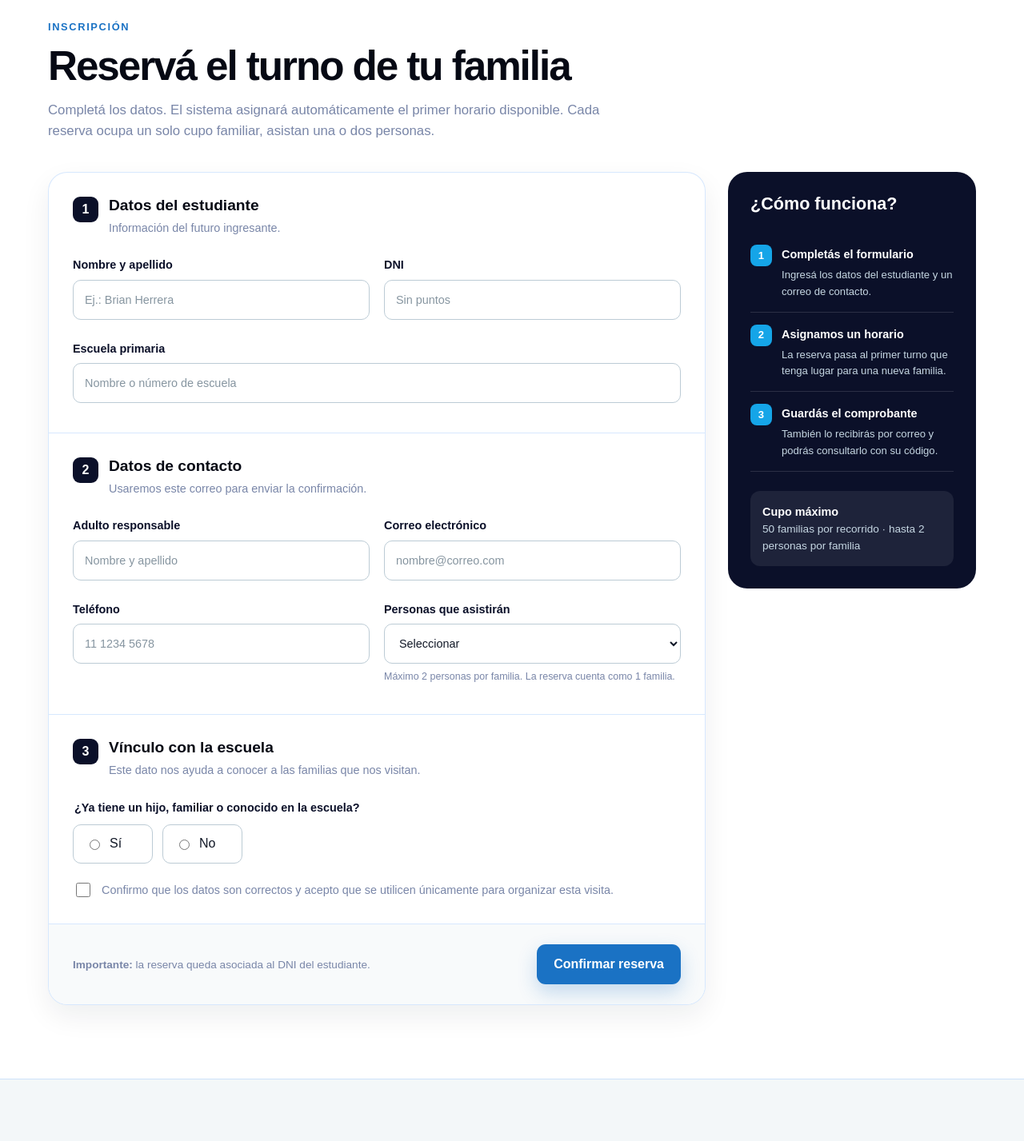
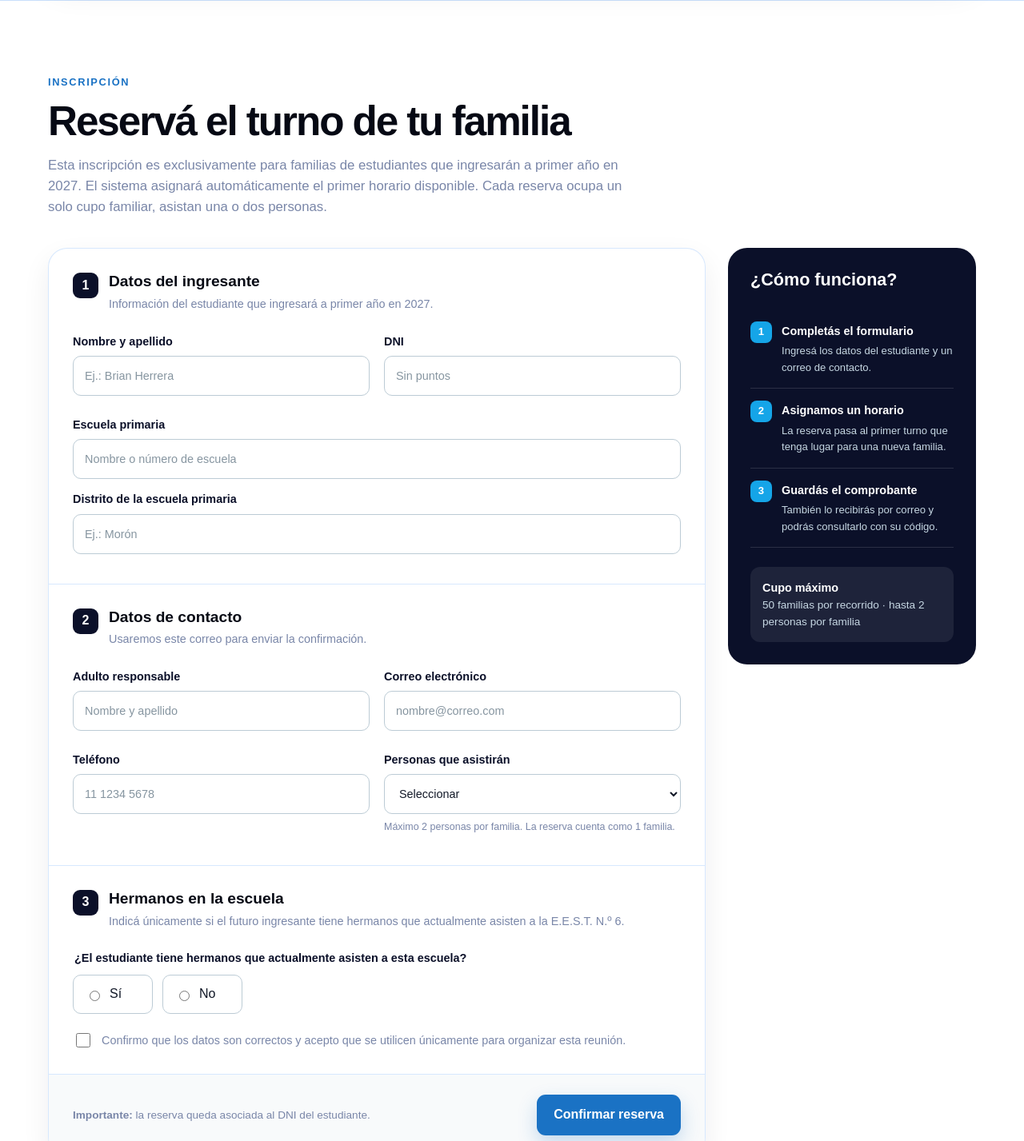
Before and after one commit to JMChaves94/visitas-eest6, a website: page index.html in a window 1280 px wide. Shown: the part 1100-2527 px from the top of the page at 80% size. Drawn offline with Linux system fonts and the light colour scheme; no server answers.

Commit message:
index.html corregido

```diff
--- a/index.html
+++ b/index.html
@@ -5,7 +5,7 @@
   <meta name="viewport" content="width=device-width, initial-scale=1">
   <meta name="description" content="Sistema de inscripción a visitas institucionales de la E.E.S.T. N.º 6 Chacabuco de Morón.">
   <meta name="theme-color" content="#060914">
-  <title>Visitas | E.E.S.T. N.º 6 Chacabuco</title>
+  <title>Reunión con familias | E.E.S.T. N.º 6 Chacabuco</title>
   <link rel="stylesheet" href="styles.css">
 </head>
 <body>
@@ -17,7 +17,7 @@
         <span class="brand-logo" aria-hidden="true"><img src="assets/logo.jpeg" alt=""></span>
         <span>
           <strong>E.E.S.T. N.º 6 “Chacabuco”</strong>
-          <small>Morón · Visitas institucionales</small>
+          <small>Morón · Familias ingresantes 2027</small>
         </span>
       </a>
       <button class="menu-button" id="menuButton" type="button" aria-expanded="false" aria-controls="mainNav">
@@ -36,15 +36,21 @@
     <section class="hero" id="inicio">
       <div class="shell hero-grid">
         <div class="hero-copy">
-          <p class="eyebrow">Puertas abiertas 2026</p>
-          <h1>Vení a conocer nuestra escuela</h1>
-          <p class="hero-text">Reservá una visita para recorrer las instalaciones, conocer las modalidades y conversar con docentes y estudiantes.</p>
+  <p class="eyebrow">Reunión con familias</p>
+  <h1>Encuentro para ingresantes a primer año 2027</h1>
+  <p class="hero-text">
+    Actividad destinada exclusivamente a familias de estudiantes que ingresarán
+    a primer año en 2027. Reservá un turno para conocer la escuela y recibir
+    información sobre el ingreso.
+  </p>
+
   <div class="hero-actions">
-            <a class="button button-primary" href="#inscripcion">Reservar una visita</a>
+    <a class="button button-primary" href="#inscripcion">Reservar un turno</a>
     <a class="button button-quiet" href="#consulta">Ya tengo un turno</a>
   </div>
+
   <ul class="trust-list" aria-label="Características del sistema">
-            <li>Reserva gratuita</li>
+    <li>Exclusivo ingresantes 2027</li>
     <li>Confirmación inmediata</li>
     <li>Cupos organizados</li>
   </ul>
@@ -82,7 +88,12 @@
       <div class="section-heading">
         <p class="eyebrow">Inscripción</p>
         <h2>Reservá el turno de tu familia</h2>
-        <p>Completá los datos. El sistema asignará automáticamente el primer horario disponible. Cada reserva ocupa un solo cupo familiar, asistan una o dos personas.</p>
+        <p>
+          Esta inscripción es exclusivamente para familias de estudiantes que
+          ingresarán a primer año en 2027. El sistema asignará automáticamente el
+          primer horario disponible. Cada reserva ocupa un solo cupo familiar,
+          asistan una o dos personas.
+        </p>
       </div>
 
       <div class="form-layout">
@@ -94,7 +105,10 @@
           <div class="form-section">
             <div class="form-section-title">
               <span>1</span>
-              <div><h3>Datos del estudiante</h3><p>Información del futuro ingresante.</p></div>
+              <div>
+                <h3>Datos del ingresante</h3>
+                <p>Información del estudiante que ingresará a primer año en 2027.</p>
+              </div>
             </div>
             <div class="field-grid two-columns">
               <label class="field">
@@ -111,6 +125,17 @@
                 <span>Escuela primaria</span>
                 <input name="primarySchool" type="text" maxlength="100" required placeholder="Nombre o número de escuela">
                 <small class="field-error"></small>
+                <label class="field">
+                <span>Distrito de la escuela primaria</span>
+                <input
+                  name="primaryDistrict"
+                  type="text"
+                  maxlength="60"
+                  required
+                  placeholder="Ej.: Morón"
+                >
+                <small class="field-error"></small>
+              </label>
               </label>
             </div>
           </div>
@@ -152,20 +177,43 @@
          <div class="form-section">
           <div class="form-section-title">
             <span>3</span>
-              <div><h3>Vínculo con la escuela</h3><p>Este dato nos ayuda a conocer a las familias que nos visitan.</p></div>
+            <div>
+              <h3>Hermanos en la escuela</h3>
+              <p>
+                Indicá únicamente si el futuro ingresante tiene hermanos que
+                actualmente asisten a la E.E.S.T. N.º 6.
+              </p>
             </div>
+          </div>
+
           <fieldset class="choice-field">
-              <legend>¿Ya tiene un hijo, familiar o conocido en la escuela?</legend>
+            <legend>
+              ¿El estudiante tiene hermanos que actualmente asisten a esta escuela?
+            </legend>
+
             <div class="choice-row">
-                <label><input type="radio" name="hasRelative" value="Sí" required> Sí</label>
-                <label><input type="radio" name="hasRelative" value="No" required> No</label>
+              <label>
+                <input type="radio" name="hasSibling" value="Sí" required>
+                Sí
+              </label>
+
+              <label>
+                <input type="radio" name="hasSibling" value="No" required>
+                No
+              </label>
             </div>
+
             <small class="field-error"></small>
           </fieldset>
+
           <label class="check-field">
             <input name="consent" type="checkbox" required>
-              <span>Confirmo que los datos son correctos y acepto que se utilicen únicamente para organizar esta visita.</span>
+            <span>
+              Confirmo que los datos son correctos y acepto que se utilicen únicamente
+              para organizar esta reunión.
+            </span>
           </label>
+
           <small class="field-error consent-error"></small>
         </div>
 
@@ -210,7 +258,7 @@
   <footer class="site-footer">
     <div class="shell footer-inner">
       <div class="brand footer-brand"><span class="brand-logo" aria-hidden="true"><img src="assets/logo.jpeg" alt=""></span><span><strong>E.E.S.T. N.º 6 “Chacabuco”</strong><small>Morón, Buenos Aires</small></span></div>
-      <p>Sistema de visitas institucionales · 2026</p>
+      <p>Reuniones con familias ingresantes · 2027</p>
     </div>
   </footer>
 
```
Lines whose indentation alone changed are shown as unchanged.
